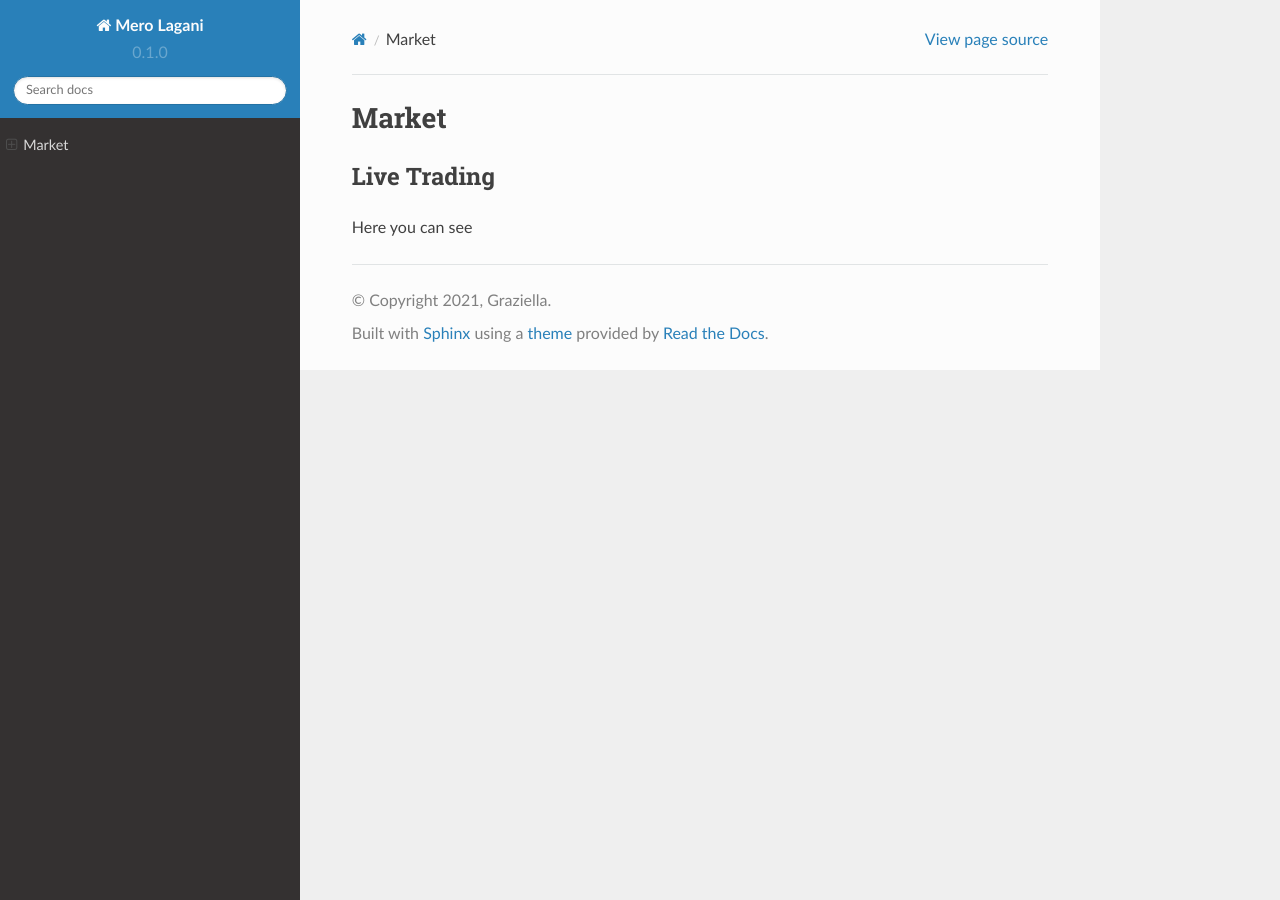
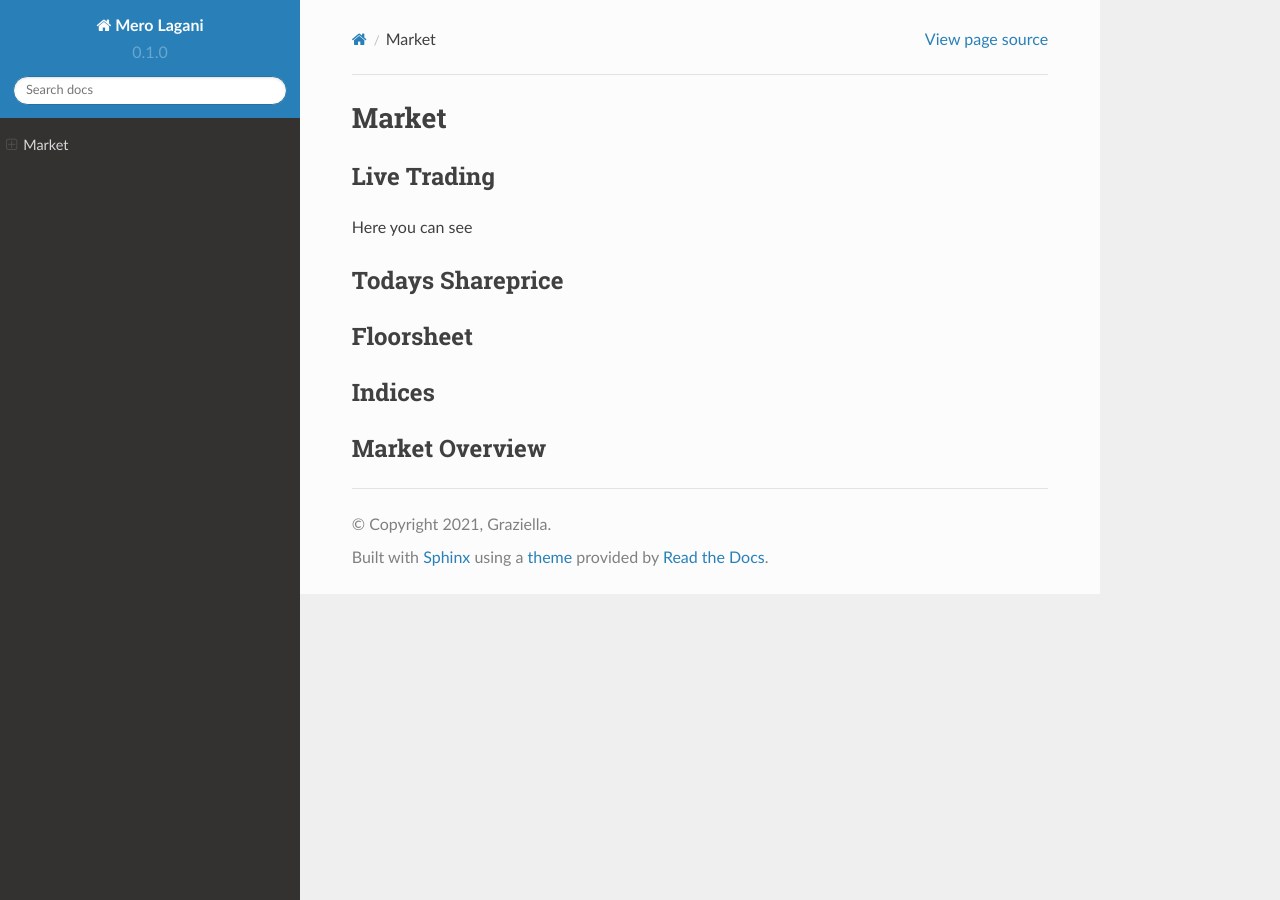
Before and after one commit to Aamosh12/Project, a Sphinx documentation site: the page built from docs/source/market.rst, in a window 1280 px wide. Built offline with Sphinx 7.4.7 and the Read the Docs theme 2.0.0, drawn with Linux system fonts in a browser that asks for light colours.

Commit message:
Added subtitle in market section

```diff
--- a/docs/source/market.rst
+++ b/docs/source/market.rst
@@ -4,3 +4,18 @@ Market
 Live Trading
 ------------
 Here you can see
+
+Todays Shareprice
+-----------------
+
+
+Floorsheet
+----------
+
+
+Indices
+-------
+
+
+Market Overview
+---------------
```
